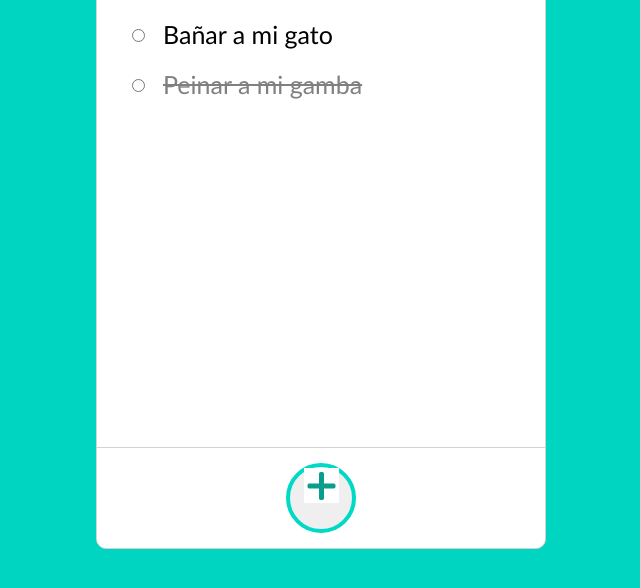
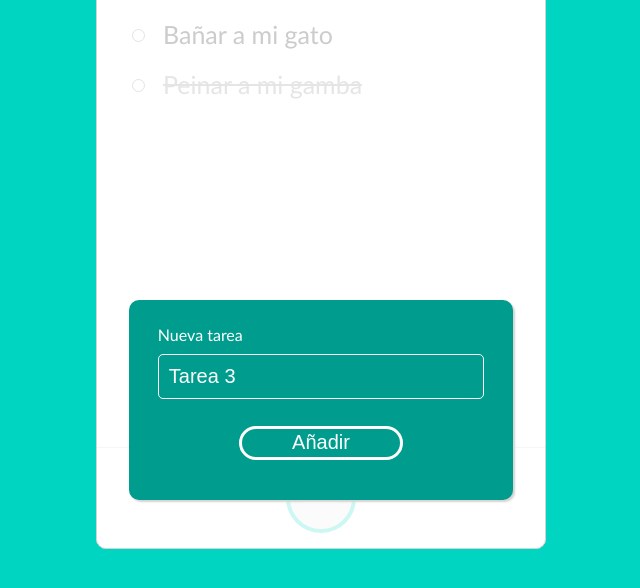
Before and after one commit to irenemherrero/f-online-todo-list-irenemherrero, a website: page index.html in a window 1280 px wide. Shown: the part 180-768 px from the top of the page, without its empty margins (319-959 px from the left). Drawn offline with Linux system fonts and the light colour scheme.

Commit message:
finished hidding modal

```diff
--- a/index.html
+++ b/index.html
@@ -39,6 +39,18 @@
 			</button>
 		</footer>
 	</div>
+	<div class="container container-modal"></div>
+	<div class="container-modal-window">
+		<div class="container-modal-window-wrapper">
+			<div class="container-modal-window-wrapper-input">
+				<label>Nueva tarea</label>
+				<input type="text" value="Tarea 3">
+			</div>
+			<div class="container-modal-window-wrapper-button">
+				<button class="add-button">Añadir</button>
+			</div>
+		</div>
+	</div>
 	<script type="text/javascript" src="js/main.js"></script>
 </body>
 </html>
--- a/js/main.js
+++ b/js/main.js
@@ -42,3 +42,22 @@ let monthAndYearContent = document.querySelector('.container-header-date-daymont
 dayNumberContent.innerHTML = dayNumber;
 dayNameContent.innerHTML = dayName;
 monthAndYearContent.innerHTML = monthName + ', ' + year;
+
+//Add button functionality
+
+const addButton = document.querySelector('.add-button');
+
+function handleHideModal(){
+    const modalBackground = document.querySelector('.container-modal');
+    const modalWindow = document.querySelector('.container-modal-window');
+    modalBackground.classList.add('hidden');
+    modalWindow.classList.add('hidden');
+}
+function handleAddTask(){
+
+    handleHideModal();
+}
+
+
+
+addButton.addEventListener('click', handleAddTask);
--- a/scss/main.scss
+++ b/scss/main.scss
@@ -5,6 +5,7 @@ body {
 	align-items: center;
 	height: 100vh;
 	font-family: 'Gill Sans', 'Gill Sans MT', Calibri, 'Trebuchet MS', sans-serif;
+	box-sizing: border-box;
 }
 .container{
 	border: 1px solid lightgray;
@@ -89,4 +90,66 @@ body {
 			justify-content: center;
 		}
 	}
+	// &.unactive {
+	// 	opacity: 0.5;
+	// }
+	&-modal{
+		position: absolute;
+		opacity: 0.8;
+		&-window{
+			position: absolute;
+			height: 25%;
+			width: 30%;
+			background-color: #009D8E;
+			border-radius: 10px;
+			box-shadow: 2px 2px 2px lightgrey;
+			top: 60%;
+			display: flex;
+			justify-content: center;
+			align-items: center;
+			&-wrapper{
+				width: 85%;
+				height: 85%;
+				display: flex;
+				flex-direction: column;
+				&-input{
+					display: flex;
+					flex-direction: column;
+					height: 100%;
+					& label{
+						padding: 10px 0px;
+						color: white;
+					}
+					& input{
+						border: 1px solid white;
+						border-radius: 5px;
+						background-color: #009D8E;
+						color: white;
+						padding: 10px;
+						font-size: 20px;
+					}
+				}
+				&-button{
+					height: 100%;
+					display: flex;
+					justify-content: center;
+					align-items: center;
+					& button{
+						width: 50%;
+						height: 40%;
+						border-radius: 30px;
+						background: #009D8E;
+						border: 3px solid white;
+						color: white;
+						font-size: 20px;
+						cursor: pointer;
+					}
+				}
+			}
+		}
+	}
 }
+
+.hidden{
+	display: none;
+}
```
Also changed, not shown: css/main.css, js/main.min.js.
